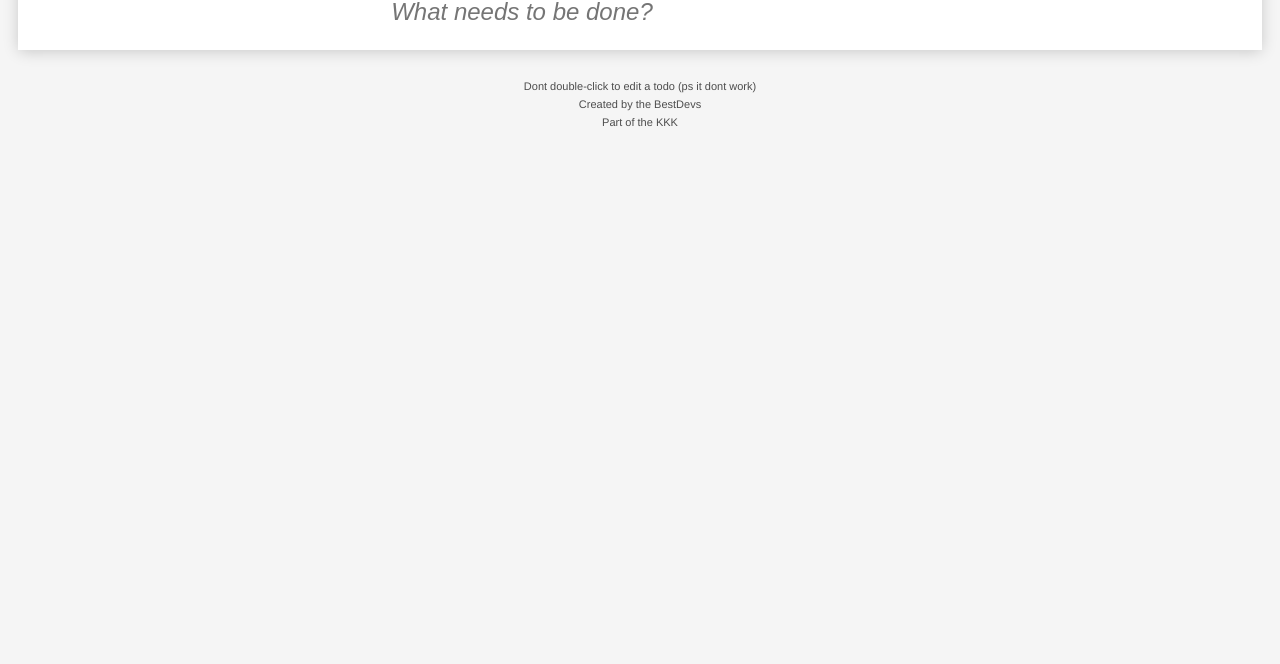
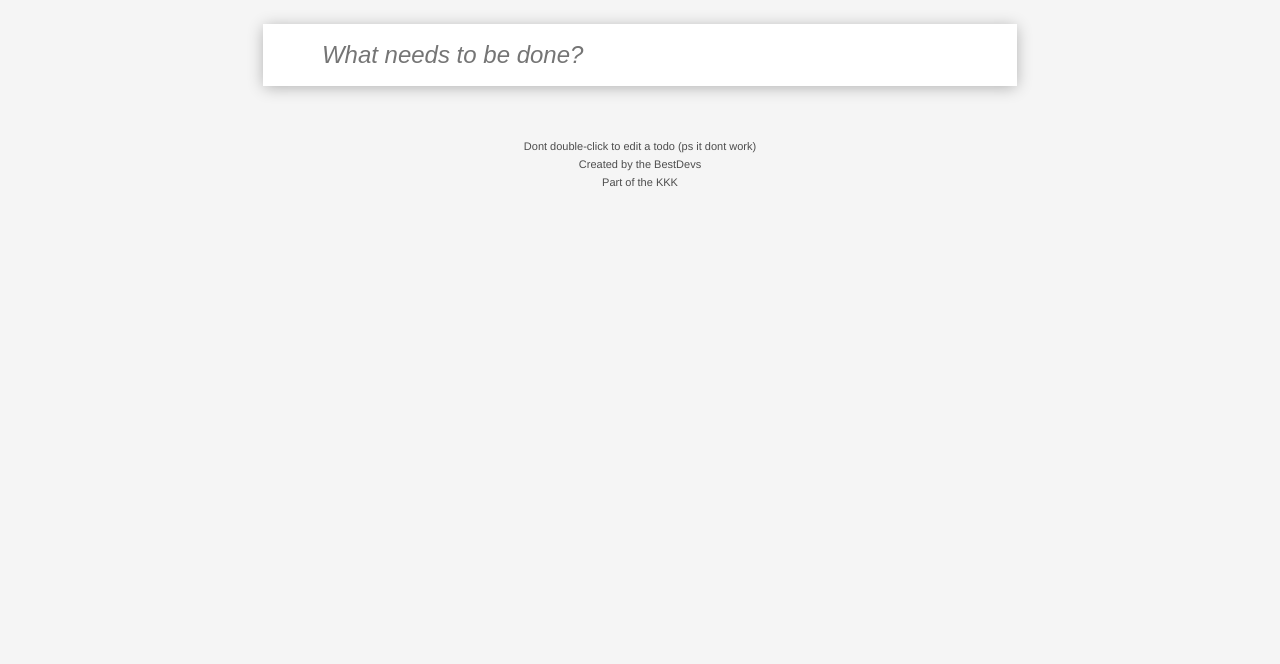
Before and after one commit to AlbinHall/Noak-och-albin-g-r-det-igen-del-2, a plain HTML site: page index.html in a window 1280 px wide. Shown: the part 136-800 px from the top of the page. Drawn offline with Linux system fonts and the light colour scheme.

Commit message:
Update style.css

```diff
--- a/style.css
+++ b/style.css
@@ -2,36 +2,37 @@
   margin: 6px;
 }
 body{
+    display: grid;
+    place-items: center;
     font-family: 'Helvetica Neue', Helvetica, Arial, sans-serif;
     background-color: #f5f5f5;
 }
-#allTodos, #submit, #checkAll{
+#allTodos, #submit{
     display: none;
+}
+#checkAll{
+    visibility: hidden;
 }
 input:focus {outline:none;}
 #userInput{
     font-size: 24px;
     font-style: italic;
     border: 0;
-    width: 80%;
-
+    padding-left: 2%;
+    width: 100%;
 }
 #formDiv{
-    display: flex;
-    justify-content: center;
     background-color: white;
-    box-shadow: 0 2px 15px -1px rgba(0,0,0,.2);
-
+    box-shadow: 0 2px 15px -1px rgba(0,0,0,.3);
+    width: 60%;
 }
-
 form{
     display: flex;
-    justify-content: center;
-    padding: 11px;
-    background-color: white;
-    width: 50%;
+    place-items: center;
+    padding: 4px;
 }
 h1{
+    margin: 2%;
     color: red;
     text-align: center;
     font-size: 80px;
```
